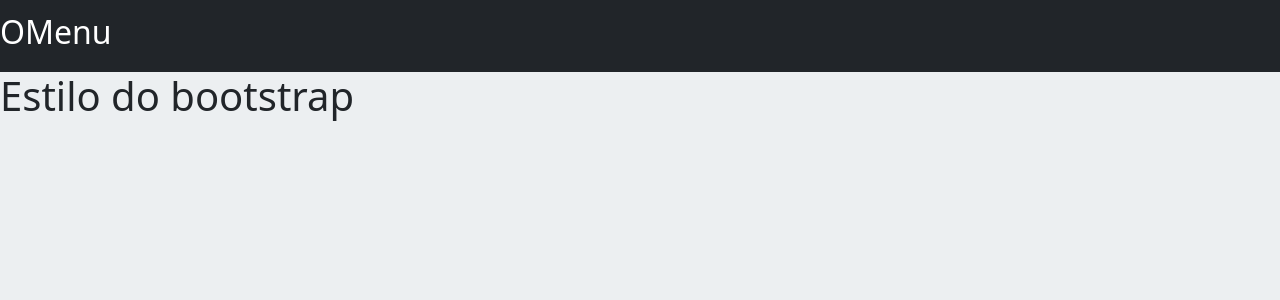
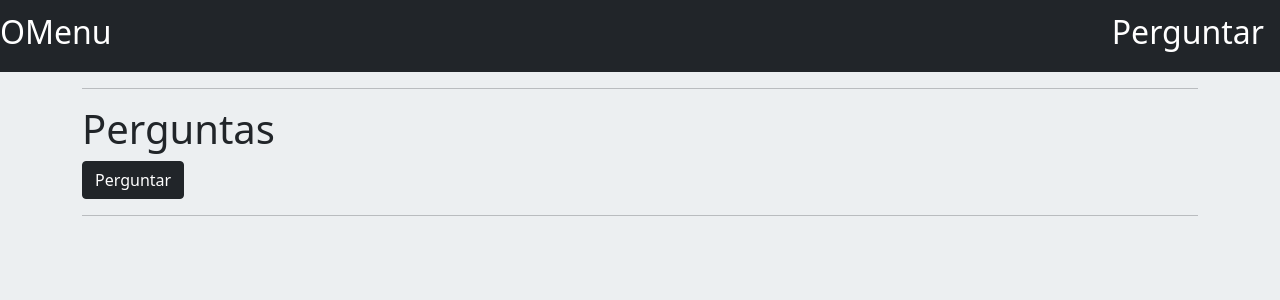
Before and after one commit to breenofreitas450/FAQ, a Node server app: page / in a window 1280 px wide. Shown: the top 300 px of the page. Run offline with Node 20, Linux system fonts and the light colour scheme; data that the repository does not hold is empty; some libraries are stand-ins or nearby versions.

Commit message:
Listagem Perguntaas
Criação da tela para a listagem de perguntas

```diff
--- a/views/index.ejs
+++ b/views/index.ejs
@@ -1,6 +1,22 @@
 <%- include('partials/header.ejs'); %>
 <body>
     <%- include('partials/navbar.ejs'); %>
-        <h1>Estilo do bootstrap</h1>
+    <div class="container">
+        <hr>
+        <h1> Perguntas</h1>
+        <a href="/perguntar" class="btn btn-dark">Perguntar</a>
+        <hr>
+        <% perguntas.forEach(pergunta => {%>
+            <br>
+            <div class="card">
+                <div class="card-body">
+                    <h3><%= pergunta.titulo %></h3>
+                </div>
+                <div class="card-footer">
+                    <button class="btn btn-primary">Responder</button>
+                </div>
+            </div>
+        <% }) %>
+    </div>
 </body>
 <%- include('partials/footer.ejs'); %>
--- a/views/partials/navbar.ejs
+++ b/views/partials/navbar.ejs
@@ -2,4 +2,7 @@
         <a class="navbar-brand" href="/">
             <h2>OMenu</h2>
         </a>
+        <a class="navbar-brand" href="/perguntar">
+            <h2>Perguntar</h2>
+        </a>
     </nav>
```
